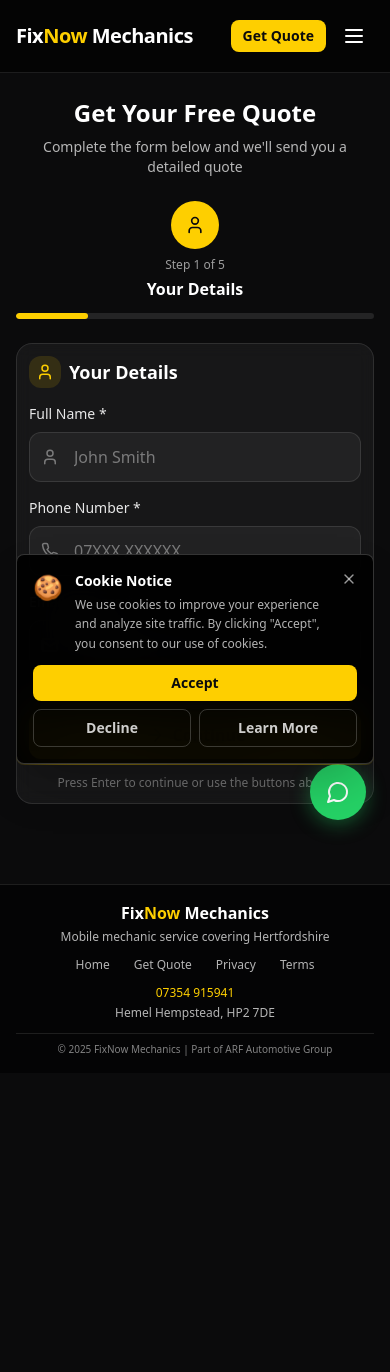
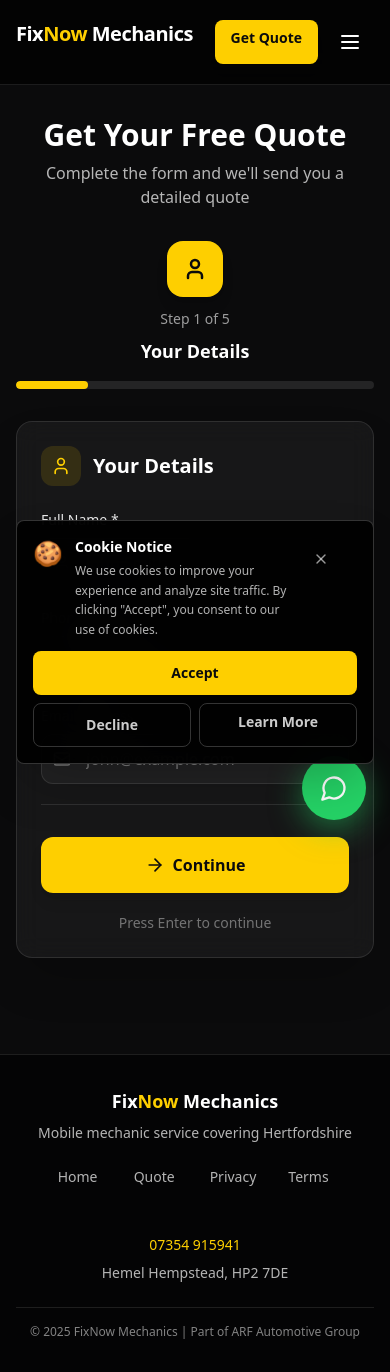
Before and after one commit to AbuFitz/FixNowMechanics, a React (Vite) app: page /estimate in a window 390 px wide. Before the commit the page ends 1073 px from the top, so only its background shows below. Built offline with nearby package versions, Linux system fonts and the light colour scheme.

Commit message:
Redesign mobile UI: improved spacing, typography, and modern visual hierarchy

```diff
--- a/src/components/Button.jsx
+++ b/src/components/Button.jsx
@@ -8,10 +8,10 @@
   icon: Icon,
   ...props
 }) {
-  const baseStyles = "inline-flex items-center justify-center gap-2 rounded-xl px-5 py-3 font-semibold transition-all duration-200 hover:scale-[1.02] focus:outline-none focus:ring-4 focus:ring-offset-2 focus:ring-offset-black disabled:opacity-50 disabled:cursor-not-allowed";
+  const baseStyles = "inline-flex items-center justify-center gap-2 rounded-xl px-5 py-3 font-semibold transition-all duration-200 hover:scale-[1.02] active:scale-[0.98] focus:outline-none focus:ring-4 focus:ring-offset-2 focus:ring-offset-black disabled:opacity-50 disabled:cursor-not-allowed";
 
   const variants = {
-    primary: `${baseStyles} text-black shadow-lg`,
+    primary: `${baseStyles} text-black shadow-lg hover:shadow-xl`,
     secondary: `${baseStyles} border-2 text-white hover:bg-white/10`,
     ghost: `${baseStyles} text-white hover:bg-white/5`,
   };
@@ -42,10 +42,10 @@
   href,
   ...props
 }) {
-  const baseStyles = "inline-flex items-center justify-center gap-2 rounded-xl px-5 py-3 font-semibold transition-all duration-200 hover:scale-[1.02] focus:outline-none focus:ring-4 focus:ring-offset-2 focus:ring-offset-black";
+  const baseStyles = "inline-flex items-center justify-center gap-2 rounded-xl px-5 py-3 font-semibold transition-all duration-200 hover:scale-[1.02] active:scale-[0.98] focus:outline-none focus:ring-4 focus:ring-offset-2 focus:ring-offset-black";
 
   const variants = {
-    primary: `${baseStyles} text-black shadow-lg`,
+    primary: `${baseStyles} text-black shadow-lg hover:shadow-xl`,
     secondary: `${baseStyles} border-2 text-white hover:bg-white/10`,
     ghost: `${baseStyles} text-white hover:bg-white/5`,
   };
--- a/src/components/Card.jsx
+++ b/src/components/Card.jsx
@@ -3,7 +3,7 @@
 export function Card({ children, className = '', ...props }) {
   return (
     <div
-      className={`rounded-2xl border border-white/10 bg-white/5 backdrop-blur ${className}`}
+      className={`rounded-2xl border border-white/10 bg-white/5 backdrop-blur-md transition-all duration-300 ${className}`}
       {...props}
     >
       {children}
--- a/src/components/Layout.jsx
+++ b/src/components/Layout.jsx
@@ -34,13 +34,13 @@
   const isActive = (path) => location.pathname === path;
 
   return (
-    <div className="sticky top-0 z-50 border-b border-white/10 backdrop-blur-xl bg-black/60">
-      <Section className="py-4">
+    <div className="sticky top-0 z-50 border-b border-white/10 backdrop-blur-xl bg-black/70">
+      <Section className="py-5">
         <div className="flex items-center justify-between">
           {/* Logo */}
           <Link
             to="/"
-            className="text-white font-extrabold text-xl tracking-tight hover:opacity-80 transition-opacity"
+            className="text-white font-extrabold text-xl lg:text-xl tracking-tight hover:opacity-80 transition-opacity"
           >
             Fix<span style={{ color: BRAND.colors.primary }}>Now</span> Mechanics
           </Link>
@@ -75,10 +75,10 @@
           </div>
 
           {/* Mobile Get Quote + Menu */}
-          <div className="lg:hidden flex items-center gap-2">
+          <div className="lg:hidden flex items-center gap-3">
             <Link
               to="/estimate"
-              className="text-sm font-semibold px-3 py-1.5 rounded-lg transition-all"
+              className="text-sm font-bold px-4 py-2 rounded-lg transition-all shadow-lg"
               style={{
                 backgroundColor: BRAND.colors.primary,
                 color: BRAND.colors.dark
@@ -88,7 +88,7 @@
             </Link>
             <button
               onClick={() => setMobileMenuOpen(!mobileMenuOpen)}
-              className="text-white p-2"
+              className="text-white p-2 hover:bg-white/10 rounded-lg transition-colors"
               aria-label="Toggle menu"
             >
               {mobileMenuOpen ? <X size={24} /> : <Menu size={24} />}
@@ -98,16 +98,16 @@
 
         {/* Mobile Dropdown Menu */}
         {mobileMenuOpen && (
-          <div className="lg:hidden mt-4 pb-4 space-y-3 border-t border-white/10 pt-4">
+          <div className="lg:hidden mt-5 pb-4 space-y-1 border-t border-white/10 pt-5 animate-in fade-in slide-in-from-top-2 duration-200">
             {mobileDropdownLinks.map((link) => (
               <Link
                 key={link.path}
                 to={link.path}
                 onClick={() => setMobileMenuOpen(false)}
-                className={`block py-2 font-medium transition-colors ${
+                className={`block py-3 px-4 font-medium rounded-lg transition-all ${
                   isActive(link.path)
-                    ? 'text-white'
-                    : 'text-white/70'
+                    ? 'bg-white/10 text-white'
+                    : 'text-white/70 hover:bg-white/5'
                 }`}
                 style={isActive(link.path) ? { color: BRAND.colors.primary } : {}}
               >
@@ -131,31 +131,31 @@
   }
 
   return (
-    <div className="fixed bottom-0 left-0 right-0 z-40 lg:hidden border-t border-white/10 bg-black/95 backdrop-blur-xl">
-      <div className="px-3 py-2.5 pb-safe">
-        <div className="grid grid-cols-2 gap-2">
+    <div className="fixed bottom-0 left-0 right-0 z-40 lg:hidden border-t border-white/10 bg-black/95 backdrop-blur-xl shadow-2xl">
+      <div className="px-4 py-4 pb-safe">
+        <div className="grid grid-cols-2 gap-3">
           <a
             href={`tel:${BRAND.phoneDisplay.replace(/\s/g, '')}`}
-            className="flex items-center justify-center gap-2 py-3 rounded-xl font-semibold text-sm transition-all active:scale-95"
+            className="flex items-center justify-center gap-2 py-4 rounded-xl font-bold text-base transition-all active:scale-95 shadow-lg"
             style={{
               backgroundColor: BRAND.colors.primary,
               color: BRAND.colors.dark
             }}
           >
-            <Phone size={18} />
+            <Phone size={20} />
             Call Us
           </a>
           <a
             href={`https://wa.me/${BRAND.phoneIntl.replace('+', '')}?text=${BRAND.whatsappPrefill}`}
             target="_blank"
             rel="noopener noreferrer"
-            className="flex items-center justify-center gap-2 py-3 rounded-xl font-semibold text-sm transition-all active:scale-95"
+            className="flex items-center justify-center gap-2 py-4 rounded-xl font-bold text-base transition-all active:scale-95 shadow-lg"
             style={{
               backgroundColor: '#25D366',
               color: 'white'
             }}
           >
-            <MessageCircle size={18} />
+            <MessageCircle size={20} />
             WhatsApp
           </a>
         </div>
@@ -178,50 +178,50 @@
       href={`https://wa.me/${BRAND.phoneIntl.replace('+', '')}?text=${BRAND.whatsappPrefill}`}
       target="_blank"
       rel="noopener noreferrer"
-      className="fixed bottom-6 right-6 z-50 lg:hidden w-14 h-14 rounded-full shadow-2xl flex items-center justify-center transition-all active:scale-95 hover:scale-110"
+      className="fixed bottom-6 right-6 z-50 lg:hidden w-16 h-16 rounded-full shadow-2xl flex items-center justify-center transition-all active:scale-95 hover:scale-110"
       style={{
         backgroundColor: '#25D366',
-        boxShadow: '0 4px 20px rgba(37, 211, 102, 0.4)'
+        boxShadow: '0 8px 32px rgba(37, 211, 102, 0.5)'
       }}
       aria-label="WhatsApp"
     >
-      <MessageCircle size={24} color="white" />
+      <MessageCircle size={28} color="white" strokeWidth={2} />
     </a>
   );
 }
 
 export function Footer() {
   return (
-    <footer className="w-full bg-black/60 text-white border-t border-white/10 mt-6 lg:mt-20">
-      <Section className="py-4 lg:py-12">
-        {/* Mobile: Ultra compact single column */}
-        <div className="lg:hidden space-y-3">
+    <footer className="w-full bg-black/60 text-white border-t border-white/10 mt-8 lg:mt-20">
+      <Section className="py-8 lg:py-12">
+        {/* Mobile: Modern compact layout */}
+        <div className="lg:hidden space-y-6">
           <div className="text-center">
-            <h3 className="font-bold text-base mb-1">
+            <h3 className="font-bold text-lg mb-2">
               Fix<span style={{ color: BRAND.colors.primary }}>Now</span> Mechanics
             </h3>
-            <p className="text-white/70 text-xs">
+            <p className="text-white/70 text-sm">
               Mobile mechanic service covering Hertfordshire
             </p>
           </div>
 
-          <div className="flex justify-center gap-6 text-xs text-white/70">
-            <Link to="/" className="hover:text-white">Home</Link>
-            <Link to="/estimate" className="hover:text-white">Get Quote</Link>
-            <Link to="/privacy" className="hover:text-white">Privacy</Link>
-            <Link to="/terms" className="hover:text-white">Terms</Link>
+          <div className="flex justify-center gap-8 text-sm text-white/70">
+            <Link to="/" className="hover:text-white transition-colors">Home</Link>
+            <Link to="/estimate" className="hover:text-white transition-colors">Quote</Link>
+            <Link to="/privacy" className="hover:text-white transition-colors">Privacy</Link>
+            <Link to="/terms" className="hover:text-white transition-colors">Terms</Link>
           </div>
 
-          <div className="text-center text-xs text-white/70 space-y-1">
+          <div className="text-center text-sm text-white/70 space-y-2">
             <p>
-              <a href={`tel:${BRAND.phoneDisplay.replace(/\s/g, '')}`} className="hover:text-white" style={{ color: BRAND.colors.primary }}>
+              <a href={`tel:${BRAND.phoneDisplay.replace(/\s/g, '')}`} className="hover:text-white font-medium" style={{ color: BRAND.colors.primary }}>
                 {BRAND.phoneDisplay}
               </a>
             </p>
             <p>{BRAND.baseArea}</p>
           </div>
 
-          <div className="text-center pt-2 border-t border-white/10 text-[10px] text-white/50">
+          <div className="text-center pt-4 border-t border-white/10 text-xs text-white/50">
             <p>© {new Date().getFullYear()} FixNow Mechanics | Part of ARF Automotive Group</p>
           </div>
         </div>
--- a/src/index.css
+++ b/src/index.css
@@ -9,8 +9,20 @@
 }
 
 html, body, #root { height: 100%; }
-body { background: var(--brand-dark); }
+body {
+  background: var(--brand-dark);
+  -webkit-font-smoothing: antialiased;
+  -moz-osx-font-smoothing: grayscale;
+}
 
+/* Smooth scrolling */
+@media (prefers-reduced-motion: no-preference) {
+  html {
+    scroll-behavior: smooth;
+  }
+}
+
+/* Brand logo scrolling animations */
 @keyframes scroll {
   0% {
     transform: translateX(0);
@@ -27,3 +39,80 @@
 .animate-scroll-mobile {
   animation: scroll 15s linear infinite;
 }
+
+/* Modern fade in animation */
+@keyframes fadeIn {
+  from {
+    opacity: 0;
+    transform: translateY(10px);
+  }
+  to {
+    opacity: 1;
+    transform: translateY(0);
+  }
+}
+
+/* Slide in from right */
+@keyframes slideInRight {
+  from {
+    opacity: 0;
+    transform: translateX(20px);
+  }
+  to {
+    opacity: 1;
+    transform: translateX(0);
+  }
+}
+
+/* Slide in from top */
+@keyframes slideInTop {
+  from {
+    opacity: 0;
+    transform: translateY(-10px);
+  }
+  to {
+    opacity: 1;
+    transform: translateY(0);
+  }
+}
+
+/* Utility classes */
+.animate-in {
+  animation-duration: 0.3s;
+  animation-timing-function: cubic-bezier(0.16, 1, 0.3, 1);
+  animation-fill-mode: both;
+}
+
+.fade-in {
+  animation-name: fadeIn;
+}
+
+.slide-in-from-right-5 {
+  animation-name: slideInRight;
+}
+
+.slide-in-from-top-2 {
+  animation-name: slideInTop;
+}
+
+/* Safe area padding for mobile devices */
+@supports (padding: max(0px)) {
+  .pb-safe {
+    padding-bottom: max(1rem, env(safe-area-inset-bottom));
+  }
+}
+
+/* Improved touch targets for mobile */
+@media (max-width: 768px) {
+  button, a {
+    min-height: 44px;
+    min-width: 44px;
+  }
+}
+
+/* Better text rendering on mobile */
+@media (max-width: 768px) {
+  body {
+    text-rendering: optimizeLegibility;
+  }
+}
--- a/src/pages/GetEstimate.jsx
+++ b/src/pages/GetEstimate.jsx
@@ -484,41 +484,41 @@
   const StepIcon = STEPS[currentStep - 1].icon;
 
   return (
-    <Section className="py-6 lg:py-16">
+    <Section className="py-8 lg:py-16">
       <div className="max-w-3xl mx-auto">
         {/* Header */}
-        <div className="text-center mb-6 lg:mb-8">
-          <h1 className="text-white text-2xl lg:text-4xl font-bold mb-2 lg:mb-3">
+        <div className="text-center mb-8 lg:mb-8 space-y-2">
+          <h1 className="text-white text-3xl lg:text-4xl font-bold">
             Get Your Free Quote
           </h1>
-          <p className="text-white/70 text-sm lg:text-lg">
-            Complete the form below and we'll send you a detailed quote
+          <p className="text-white/70 text-base lg:text-lg">
+            Complete the form and we'll send you a detailed quote
           </p>
         </div>
 
         {/* Step Indicator */}
-        <div className="mb-6 lg:mb-8">
-          {/* Mobile: Simplified Step Indicator */}
-          <div className="lg:hidden mb-4">
-            <div className="flex items-center justify-center gap-3 mb-2">
+        <div className="mb-8 lg:mb-8">
+          {/* Mobile: Modern Step Indicator */}
+          <div className="lg:hidden mb-6">
+            <div className="flex items-center justify-center gap-3 mb-3">
               <div
-                className="w-12 h-12 rounded-full flex items-center justify-center"
+                className="w-14 h-14 rounded-2xl flex items-center justify-center shadow-lg"
                 style={{
                   backgroundColor: BRAND.colors.primary,
                   color: BRAND.colors.dark
                 }}
               >
-                <StepIcon size={20} />
+                <StepIcon size={24} strokeWidth={2.5} />
               </div>
             </div>
-            <div className="text-center">
-              <p className="text-white/60 text-xs mb-1">Step {currentStep} of {STEPS.length}</p>
-              <p className="text-white font-semibold text-base">{STEPS[currentStep - 1].title}</p>
+            <div className="text-center space-y-2">
+              <p className="text-white/60 text-sm">Step {currentStep} of {STEPS.length}</p>
+              <p className="text-white font-bold text-lg">{STEPS[currentStep - 1].title}</p>
             </div>
-            {/* Progress bar */}
-            <div className="mt-3 w-full h-1.5 bg-white/10 rounded-full overflow-hidden">
+            {/* Modern progress bar */}
+            <div className="mt-4 w-full h-2 bg-white/10 rounded-full overflow-hidden">
               <div
-                className="h-full rounded-full transition-all duration-500"
+                className="h-full rounded-full transition-all duration-500 shadow-lg"
                 style={{
                   width: `${(currentStep / STEPS.length) * 100}%`,
                   backgroundColor: BRAND.colors.primary
@@ -566,25 +566,25 @@
         </div>
 
         {/* Form Card */}
-        <Card className="p-3 sm:p-6 lg:p-8">
-          <div className="mb-4 lg:mb-6">
-            <div className="flex items-center gap-2 lg:gap-3 mb-2">
+        <Card className="p-6 sm:p-6 lg:p-8 shadow-2xl">
+          <div className="mb-6 lg:mb-6">
+            <div className="flex items-center gap-3 lg:gap-3 mb-3">
               <div
-                className="w-8 h-8 lg:w-10 lg:h-10 rounded-xl flex items-center justify-center"
+                className="w-10 h-10 lg:w-10 lg:h-10 rounded-xl flex items-center justify-center"
                 style={{ backgroundColor: `${BRAND.colors.primary}20` }}
               >
-                <StepIcon size={18} style={{ color: BRAND.colors.primary }} className="lg:w-5 lg:h-5" />
+                <StepIcon size={20} style={{ color: BRAND.colors.primary }} className="lg:w-5 lg:h-5" />
               </div>
-              <h2 className="text-white text-lg lg:text-2xl font-bold">
+              <h2 className="text-white text-xl lg:text-2xl font-bold">
                 {STEPS[currentStep - 1].title}
               </h2>
             </div>
           </div>
 
-          <form ref={formRef} className="space-y-4 lg:space-y-6">
+          <form ref={formRef} className="space-y-5 lg:space-y-6">
             {/* Step 1: Your Details */}
             {currentStep === 1 && (
-              <div className="space-y-4 animate-in fade-in slide-in-from-right-5 duration-300">
+              <div className="space-y-5 animate-in fade-in slide-in-from-right-5 duration-300">
                 <Input
                   label="Full Name *"
                   name="name"
@@ -619,10 +619,10 @@
 
             {/* Step 2: Vehicle Info */}
             {currentStep === 2 && (
-              <div className="space-y-4 animate-in fade-in slide-in-from-right-5 duration-300">
+              <div className="space-y-5 animate-in fade-in slide-in-from-right-5 duration-300">
                 {/* Info message */}
                 <Card className="bg-blue-500/10 border-blue-500/30 p-4">
-                  <p className="text-blue-300 text-sm">
+                  <p className="text-blue-300 text-sm leading-relaxed">
                     <strong>Vehicle Details:</strong> Make and model help us prepare the right tools and parts. Registration is optional but helpful for our records.
                   </p>
                 </Card>
@@ -672,7 +672,7 @@
 
             {/* Step 3: Location */}
             {currentStep === 3 && (
-              <div className="space-y-4 animate-in fade-in slide-in-from-right-5 duration-300">
+              <div className="space-y-5 animate-in fade-in slide-in-from-right-5 duration-300">
                 <div className="flex gap-3">
                   <Input
                     label="Postcode *"
@@ -781,27 +781,27 @@
 
             {/* Step 4: Service */}
             {currentStep === 4 && (
-              <div className="space-y-4 animate-in fade-in slide-in-from-right-5 duration-300">
+              <div className="space-y-5 animate-in fade-in slide-in-from-right-5 duration-300">
                 {/* Diagnostic Visit Info */}
-                <Card className="bg-blue-500/10 border-blue-500/30 p-4">
-                  <p className="text-blue-300 text-sm mb-2">
-                    <strong>About Our Diagnostic Visit:</strong>
+                <Card className="bg-blue-500/10 border-blue-500/30 p-5">
+                  <p className="text-blue-300 text-sm mb-3 font-semibold">
+                    About Our Diagnostic Visit:
                   </p>
-                  <p className="text-white/80 text-xs mb-2">
+                  <p className="text-white/80 text-sm mb-3 leading-relaxed">
                     {postcodeData ? (
                       <>Your diagnostic visit fee is <strong>{postcodeData.priceRange}</strong> based on your location ({postcodeData.distanceMiles.toFixed(1)} miles from Hemel Hempstead).</>
                     ) : (
                       <>Diagnostic visit typically costs £15–£25 depending on your distance from Hemel Hempstead.</>
                     )}
                   </p>
-                  <p className="text-white/70 text-xs">
+                  <p className="text-white/70 text-sm leading-relaxed">
                     This covers travel, initial checks, and professional advice. If we carry out paid repair work during the same visit, £{DIAGNOSTIC_PRICING.labourDeduction} of your diagnostic fee is deducted from the labour.
                   </p>
                 </Card>
 
                 {/* Service Scope Info */}
-                <Card className="bg-white/5 border-white/10 p-4">
-                  <p className="text-white/80 text-sm">
+                <Card className="bg-white/5 border-white/10 p-5">
+                  <p className="text-white/80 text-sm leading-relaxed">
                     <strong>Our Specialization:</strong> We focus on major mechanical repairs including diagnostics, braking systems, suspension, battery, and engine servicing. For other repairs, please describe below or contact us via WhatsApp.
                   </p>
                 </Card>
@@ -833,8 +833,8 @@
                   error={errors.description}
                 />
 
-                <Card className="bg-white/5 border-white/10 p-3">
-                  <p className="text-white/60 text-xs">
+                <Card className="bg-white/5 border-white/10 p-4">
+                  <p className="text-white/60 text-sm">
                     💡 <strong>Tip:</strong> The more detail you provide, the better we can prepare and give you an accurate quote!
                   </p>
                 </Card>
@@ -844,9 +844,9 @@
             {/* Step 5: Review */}
             {currentStep === 5 && (
               <div className="space-y-6 animate-in fade-in slide-in-from-right-5 duration-300">
-                <div className="space-y-4">
+                <div className="space-y-5">
                   <div className="border-b border-white/10 pb-4">
-                    <h3 className="text-white font-semibold mb-2">Contact Details</h3>
+                    <h3 className="text-white font-semibold mb-3 text-base">Contact Details</h3>
                     <p className="text-white/80 text-sm">{formData.name}</p>
                     <p className="text-white/80 text-sm">{formData.phone}</p>
                     <p className="text-white/80 text-sm">{formData.email}</p>
@@ -854,7 +854,7 @@
 
                   {(formData.vehicleMake || formData.vehicleModel) && (
                     <div className="border-b border-white/10 pb-4">
-                      <h3 className="text-white font-semibold mb-2">Vehicle</h3>
+                      <h3 className="text-white font-semibold mb-3 text-base">Vehicle</h3>
                       <p className="text-white/80 text-sm">
                         {formData.vehicleMake} {formData.vehicleModel} {formData.vehicleYear}
                         {formData.vehicleReg && ` (${formData.vehicleReg})`}
@@ -863,14 +863,14 @@
                   )}
 
                   <div className="border-b border-white/10 pb-4">
-                    <h3 className="text-white font-semibold mb-2">Location</h3>
+                    <h3 className="text-white font-semibold mb-3 text-base">Location</h3>
                     <p className="text-white/80 text-sm">{formData.addressLine1}</p>
                     {formData.addressLine2 && <p className="text-white/80 text-sm">{formData.addressLine2}</p>}
                     <p className="text-white/80 text-sm">{formData.city}, {formData.postcode}</p>
                   </div>
 
                   <div className="border-b border-white/10 pb-4">
-                    <h3 className="text-white font-semibold mb-2">Service Required</h3>
+                    <h3 className="text-white font-semibold mb-3 text-base">Service Required</h3>
                     <p className="text-white/80 text-sm">
                       {SERVICES.find(s => s.slug === formData.serviceType)?.title || formData.serviceType}
                     </p>
@@ -895,7 +895,7 @@
             )}
 
             {/* Navigation Buttons */}
-            <div className="flex gap-3 pt-6 border-t border-white/10">
+            <div className="flex gap-3 pt-8 border-t border-white/10">
               {currentStep > 1 && (
                 <Button
                   type="button"
@@ -903,7 +903,7 @@
                   variant="ghost"
                   icon={ArrowLeft}
                   disabled={submitting}
-                  className="flex-1"
+                  className="flex-1 py-4 border border-white/20"
                 >
                   Back
                 </Button>
@@ -914,14 +914,14 @@
                 variant="primary"
                 icon={currentStep === STEPS.length ? (submitting ? Loader2 : CheckCircle2) : ArrowRight}
                 disabled={submitting}
-                className="flex-1"
+                className="flex-1 py-4 font-bold shadow-lg"
               >
                 {submitting ? 'Submitting...' : currentStep === STEPS.length ? 'Submit Request' : 'Continue'}
               </Button>
             </div>
 
-            <p className="text-white/40 text-xs text-center mt-4">
-              Press Enter to continue or use the buttons above
+            <p className="text-white/40 text-sm text-center mt-4">
+              Press Enter to continue
             </p>
           </form>
         </Card>
```
Also changed, not shown: src/pages/Home.jsx (+118 -106 lines).
